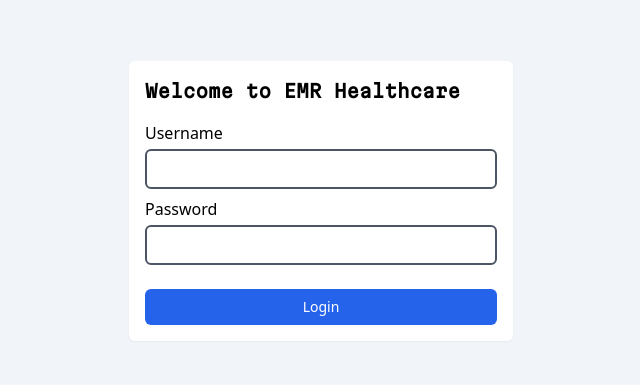
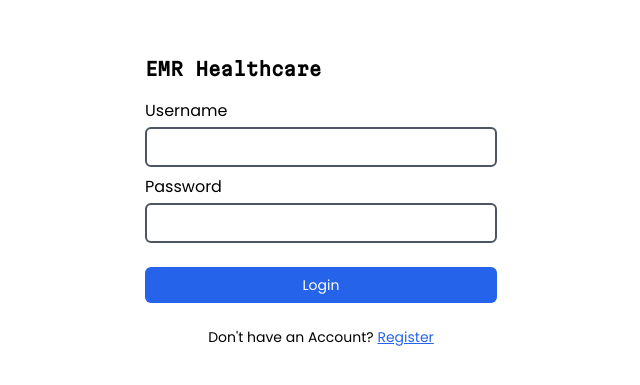
Before and after one commit to Mzala123/Erm-healthcare, a React (Vite) app: page / in a window 1280 px wide. Shown: the part 199-584 px from the top of the page, without its empty margins (319-959 px from the left). Built offline with nearby package versions, Linux system fonts and the light colour scheme.

Commit message:
login component

```diff
--- a/src/components/auth/Login.jsx
+++ b/src/components/auth/Login.jsx
@@ -1,9 +1,11 @@
 import {useMemo} from "react";
 import FormBuilder from "../form/FormBuilder.jsx";
 import Button from "../ui/Button.jsx";
+import {Link, useNavigate} from "react-router-dom";
 
 function Login(){
 
+    const navigate =  useNavigate()
     const loginForm = useMemo(()=>{
         return  [
             {
@@ -19,7 +21,7 @@ function Login(){
                 name:"password",
                 value:"",
                 required:true,
-                type:"text",
+                type:"password",
                 width: 4,
                 placeholder:"Password",
                 label:"Password",
@@ -27,13 +29,24 @@ function Login(){
         ]
     },[])
 
+    function handleLogin(e){
+        e.preventDefault()
+       navigate("/layout")
+    }
+
     return (
-        <div className="bg-slate-100 h-screen flex justify-center items-center">
-            <div className="flex gap-4 flex-col bg-white shadow-sm p-4 rounded-md w-96">
-                <h1 className="text-lg font-Martian font-semibold">Welcome to EMR Healthcare</h1>
+        <div className="bg-white h-screen flex justify-center items-center">
+            <div className="flex gap-4 flex-col p-4 rounded-md w-96">
+                <h1 className="text-lg font-Martian font-semibold">EMR Healthcare</h1>
                 <div className="flex flex-col gap-6">
                     <FormBuilder formFields={loginForm} />
-                    <Button>Login</Button>
+                    <Button onClick={handleLogin}>Login</Button>
+                    <p className="text-sm text-center">
+                        <span>Don't have an Account? </span>
+                        <Link to={"/register"} className={"text-blue-600 underline hover:text-blue-700"}>
+                             Register
+                        </Link>
+                    </p>
                 </div>
             </div>
         </div>
--- a/src/components/form/FormBuilder.jsx
+++ b/src/components/form/FormBuilder.jsx
@@ -44,6 +44,17 @@ function FormBuilder({formFields=[]}) {
                                          type={field.type}
                                      />
                                  </div>
+                             case "password":
+                                 return <div key={field.name}>
+                                     <InputField
+                                         name={field.name}
+                                         onChange={handleChange}
+                                         value={field.value}
+                                         label={field.label}
+                                         required={field.required}
+                                         type={field.type}
+                                     />
+                                 </div>
 
                              default: return "Invalid field type " + field.type
                          }
--- a/src/index.css
+++ b/src/index.css
@@ -11,3 +11,9 @@
     font-family: 'Poppins';
     src: url('fonts/poppins/Poppins-Regular.otf')
 }
+
+*{
+    margin: 0;
+    box-sizing: border-box;
+    font-family: 'Poppins';
+}
--- a/src/routes/Router.jsx
+++ b/src/routes/Router.jsx
@@ -1,6 +1,7 @@
 import {createBrowserRouter} from "react-router-dom";
 import Layout from "../components/layout/Layout.jsx";
 import Login from "../components/auth/Login.jsx";
+import Register from "../components/auth/Register.jsx";
 
 const routes = createBrowserRouter(
     [
@@ -10,7 +11,7 @@ const routes = createBrowserRouter(
         },
         {
             path:'/register',
-            element:""
+            element: <Register/>
         },
         {
             path:'/layout',
```
